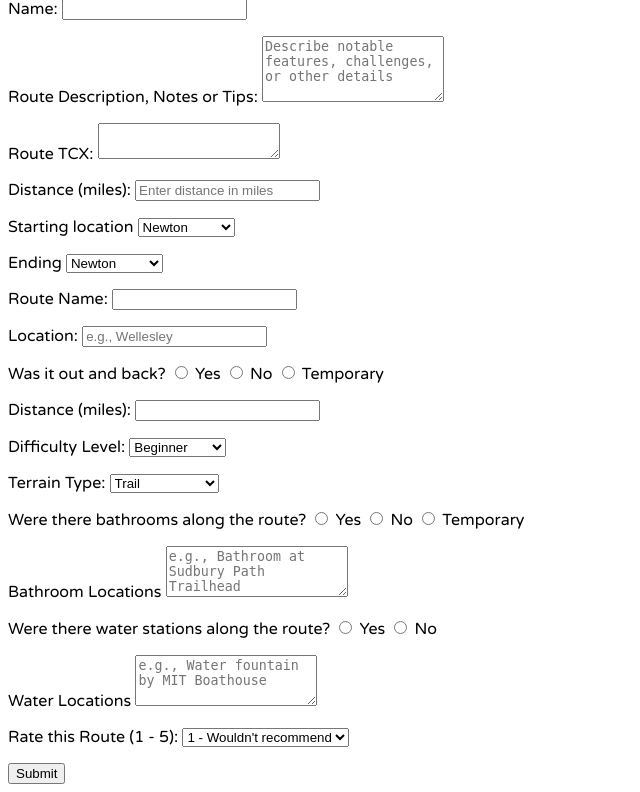
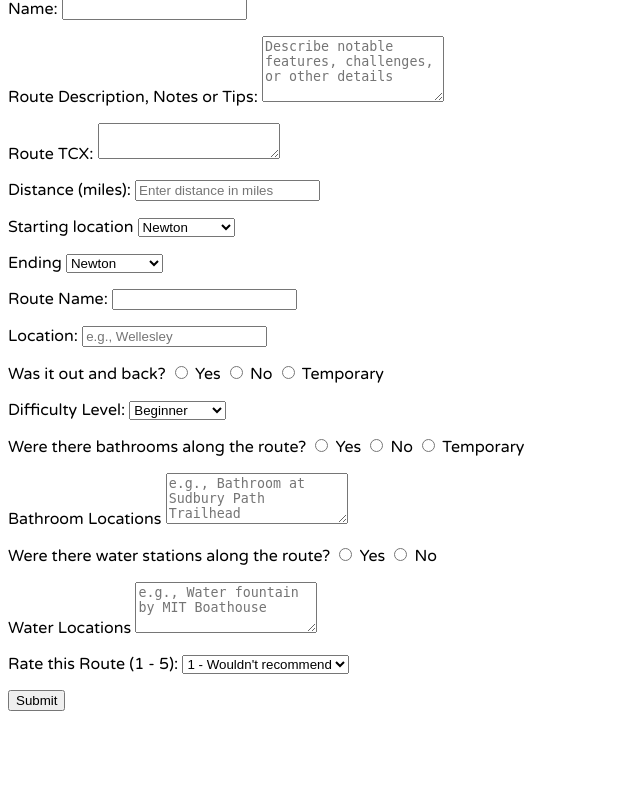
Before and after one commit to Yuneydy/RouteScout, a Flask app: page /upload_route/ in a window 1280 px wide; the page is wider, and only the part inside the window is pictured. Shown: the part 190-982 px from the top of that part, without its empty margins (0-640 px from the left). After the commit the page ends 901 px from the top of that part, so only its background shows below. Run offline with Flask 3, Linux system fonts and the light colour scheme.

Commit message:
remove the terrain

```diff
--- a/app.py
+++ b/app.py
@@ -69,7 +69,7 @@ def upload_route():
                 waterFount = request.form.get("water_fountain")
                 fountDescrip = request.form.get("fountain_description")
 
-                mile = int(mile)
+                #mile = int(mile)
 
                 conn = dbi.connect()
                 curs = dbi.cursor(conn)
--- a/templates/routeForm.html
+++ b/templates/routeForm.html
@@ -89,11 +89,6 @@
     </p>
 
     <p>
-        <label for="distance">Distance (miles): </label>
-        <input type="number" name="distance" id="distance" step="0.1" required>
-    </p>
-
-    <p>
         <label for="difficulty">Difficulty Level: </label>
         <select name="difficulty" id="difficulty">
             <option value="beginner">Beginner</option>
@@ -102,17 +97,6 @@
         </select>
     </p>
 
-    <p>
-        <label for="terrain">Terrain Type: </label>
-        <select name="terrain" id="terrain">
-            <option value="trail">Trail</option>
-            <option value="track">Track</option>
-            <option value="asphalt">Asphalt Roads</option>
-            <option value="pavement">Pavement</option>
-            <option value="concrete">Concrete</option>
-            <option value="mixed">Mixed</option>
-        </select>
-    </p>
 
     <p>
         <label for="bathrooms">Were there bathrooms along the route? </label>
```
